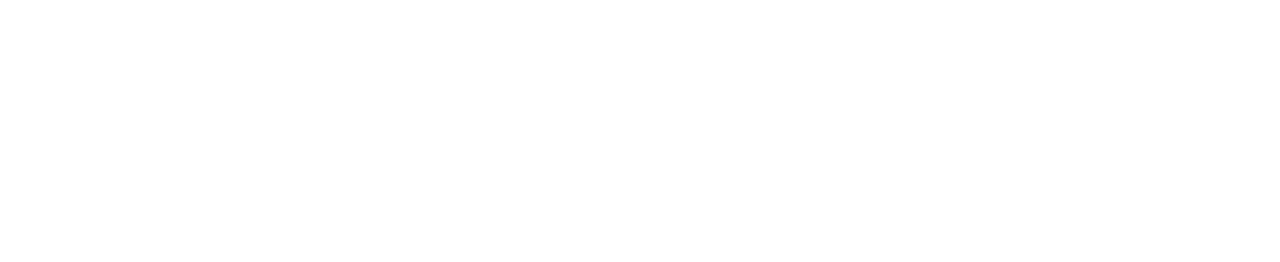
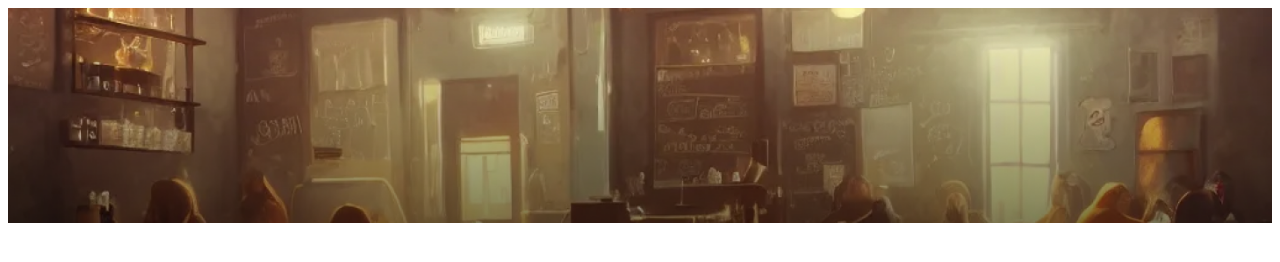
Before and after one commit to LacysDUDE/LuckyStar, a plain HTML site: page index.html in a window 1280 px wide. Drawn offline with Linux system fonts and the light colour scheme.

Commit message:
navbar,fohatter

```diff
--- a/index.html
+++ b/index.html
@@ -1,13 +1,22 @@
 <!DOCTYPE html>
-<html lang="en">
+<html lang="hu">
 <head>
     <meta charset="UTF-8">
     <meta http-equiv="X-UA-Compatible" content="IE=edge">
     <meta name="viewport" content="width=device-width, initial-scale=1.0">
-    <link rel="stylesheet" href="">
-    <title>Document</title>
+    <link rel="stylesheet" href="main.css">
+    <title>LuckyStar</title>
 </head>
 <body>
+    <nav>
+
+
+
+
+    </nav>
+
+    <img class="fohatter" src="/img/fohatter.png" alt="fohatter">
+
 
 </body>
 </html>
--- a/main.css
+++ b/main.css
@@ -0,0 +1,11 @@
+*{
+background-color:#FFFFFF;
+
+}
+
+.fohatter{
+    z-index:-1;
+    top: 0px;
+    left: 0px;
+    width: 100%;
+}
```
